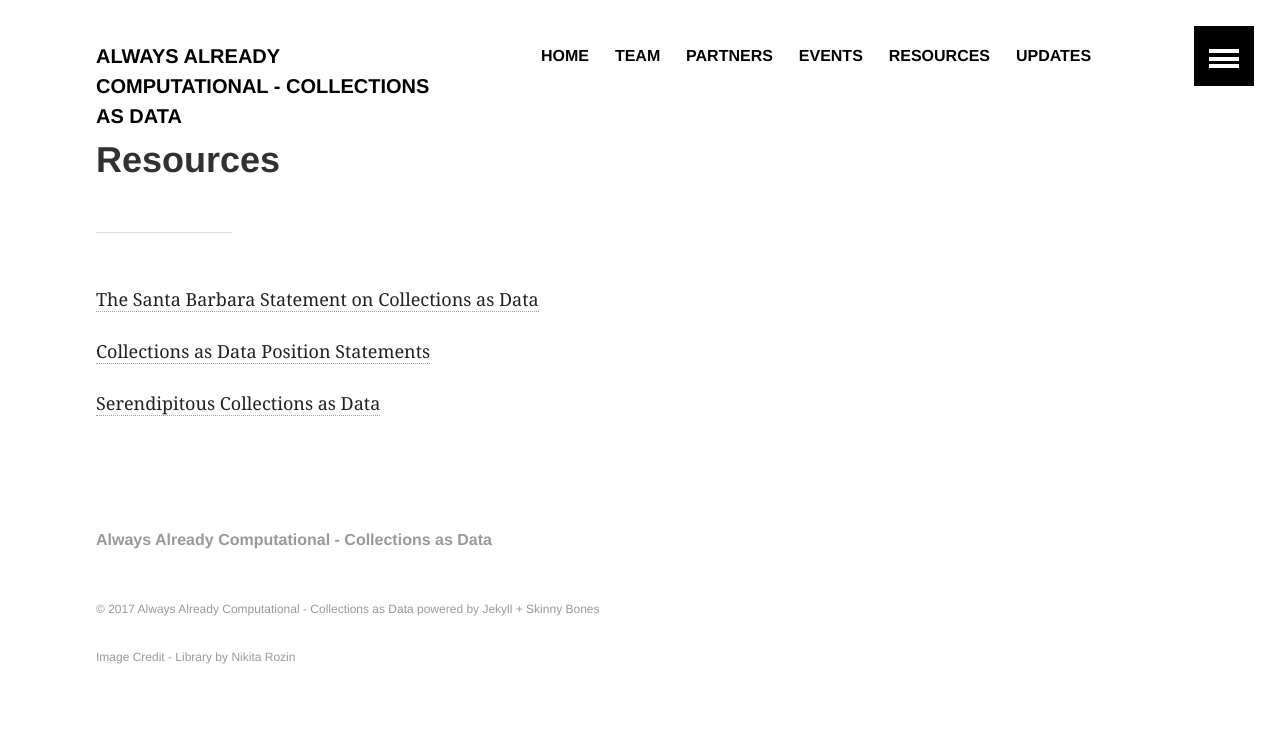
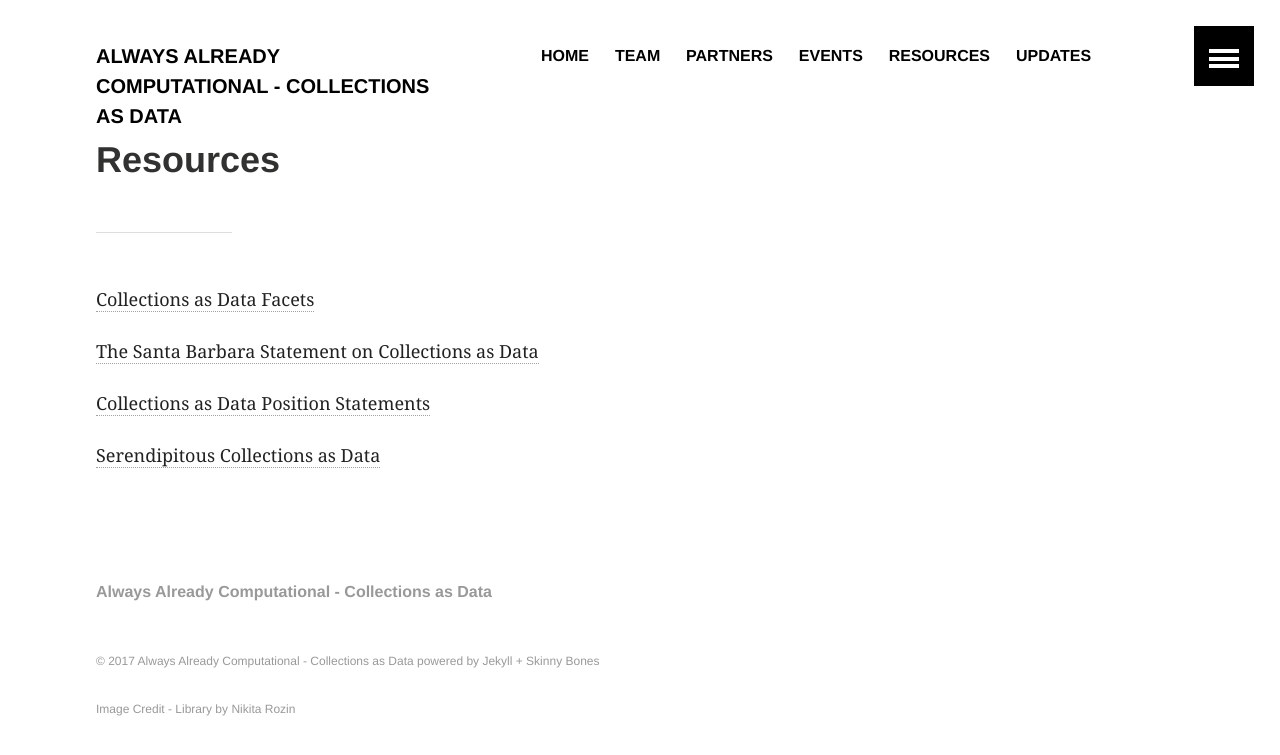
Before and after one commit to collectionsasdata/collectionsasdata.github.io, a Jekyll site: the page built from resources.md, in a window 1280 px wide. Shown: the top 755 px of the page. Built offline with Jekyll 4.4.1, drawn with Linux system fonts in a browser that asks for light colours.

Commit message:
Update resources.md

```diff
--- a/resources.md
+++ b/resources.md
@@ -3,6 +3,8 @@ layout: archive
 title:  "Resources"
 ---
 ---
+[Collections as Data Facets](https://collectionsasdata.github.io/facets/)
+
 [The Santa Barbara Statement on Collections as Data](https://collectionsasdata.github.io/statement/)
 
 [Collections as Data Position Statements](https://github.com/collectionsasdata/collectionsasdata.github.io/raw/master/aac_positionstatements.pdf)
```
